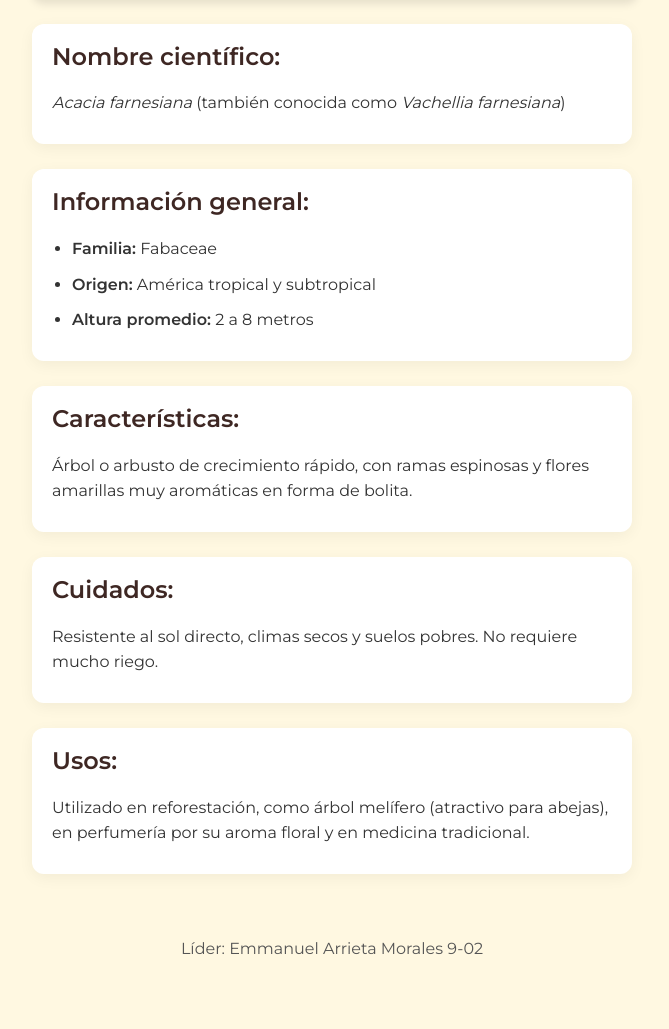
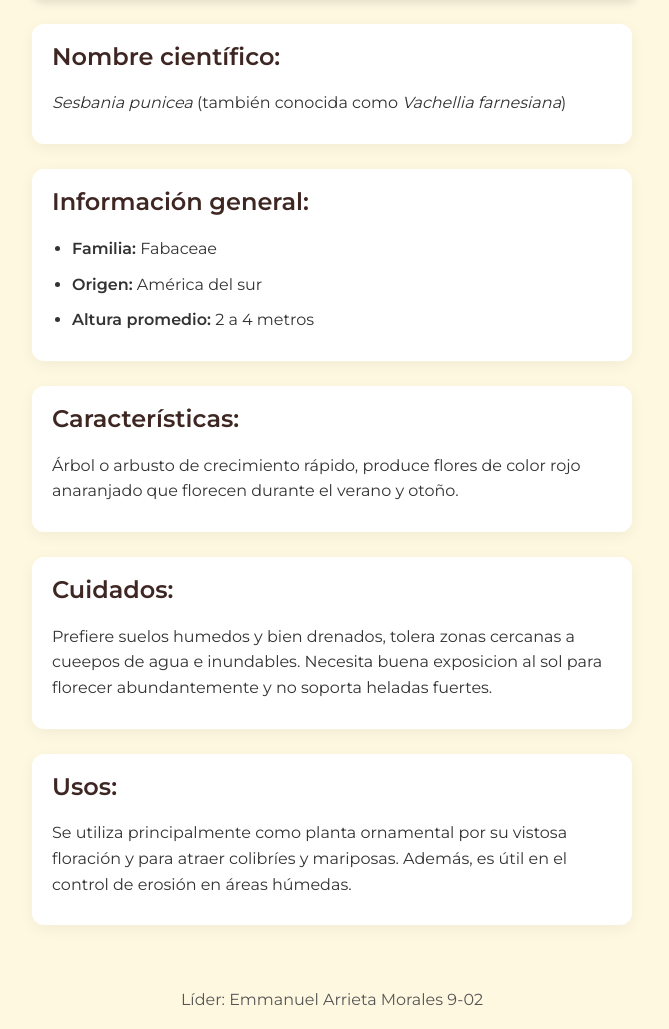
Before and after one commit to BoxMg/palo-acacia, a plain HTML site: page index.html in a window 1280 px wide. Shown: the part 940-1969 px from the top of the page, without its empty margins (308-977 px from the left). Before the commit the page ends 1918 px from the top, so only its background shows below. Drawn offline with Linux system fonts and the light colour scheme.

Commit message:
Update index.html

```diff
--- a/index.html
+++ b/index.html
@@ -3,7 +3,7 @@
 <head>
   <meta charset="UTF-8" />
   <meta name="viewport" content="width=device-width, initial-scale=1" />
-  <title>Palo de Acacia</title>
+  <title>Palo de Acacia naranja</title>
   <link href="https://fonts.googleapis.com/css2?family=Montserrat:wght@400;600&display=swap" rel="stylesheet">
   <style>
     :root {
@@ -126,38 +126,38 @@
 </head>
 <body>
   <div class="contenedor">
-    <h1>Palo de Acacia</h1>
+    <h1>Palo de Acacia Naranja</h1>
     <p class="subtitulo">Un árbol resistente, útil y lleno de historia natural</p>
 
     <img src="palo-acacia.jpg" alt="Palo de Acacia">
 
     <div class="bloque">
       <h2>Nombre científico:</h2>
-      <p><em>Acacia farnesiana</em> (también conocida como <em>Vachellia farnesiana</em>)</p>
+      <p><em>Sesbania punicea</em> (también conocida como <em>Vachellia farnesiana</em>)</p>
     </div>
 
     <div class="bloque">
       <h2>Información general:</h2>
       <ul>
         <li><strong>Familia:</strong> Fabaceae</li>
-        <li><strong>Origen:</strong> América tropical y subtropical</li>
-        <li><strong>Altura promedio:</strong> 2 a 8 metros</li>
+        <li><strong>Origen:</strong> América del sur</li>
+        <li><strong>Altura promedio:</strong> 2 a 4 metros</li>
       </ul>
     </div>
 
     <div class="bloque">
       <h2>Características:</h2>
-      <p>Árbol o arbusto de crecimiento rápido, con ramas espinosas y flores amarillas muy aromáticas en forma de bolita.</p>
+      <p>Árbol o arbusto de crecimiento rápido, produce flores  de color rojo anaranjado que florecen durante el verano y otoño.</p>
     </div>
 
     <div class="bloque">
       <h2>Cuidados:</h2>
-      <p>Resistente al sol directo, climas secos y suelos pobres. No requiere mucho riego.</p>
+      <p>Prefiere suelos humedos y bien drenados, tolera zonas cercanas a cueepos de agua e inundables. Necesita buena exposicion al sol para florecer abundantemente y no soporta heladas fuertes.</p>
     </div>
 
     <div class="bloque">
       <h2>Usos:</h2>
-      <p>Utilizado en reforestación, como árbol melífero (atractivo para abejas), en perfumería por su aroma floral y en medicina tradicional.</p>
+      <p>Se utiliza principalmente como planta ornamental por su vistosa floración y para atraer colibríes y mariposas. Además, es útil en el control de erosión en áreas húmedas.</p>
     </div>
   </div>
 
```
